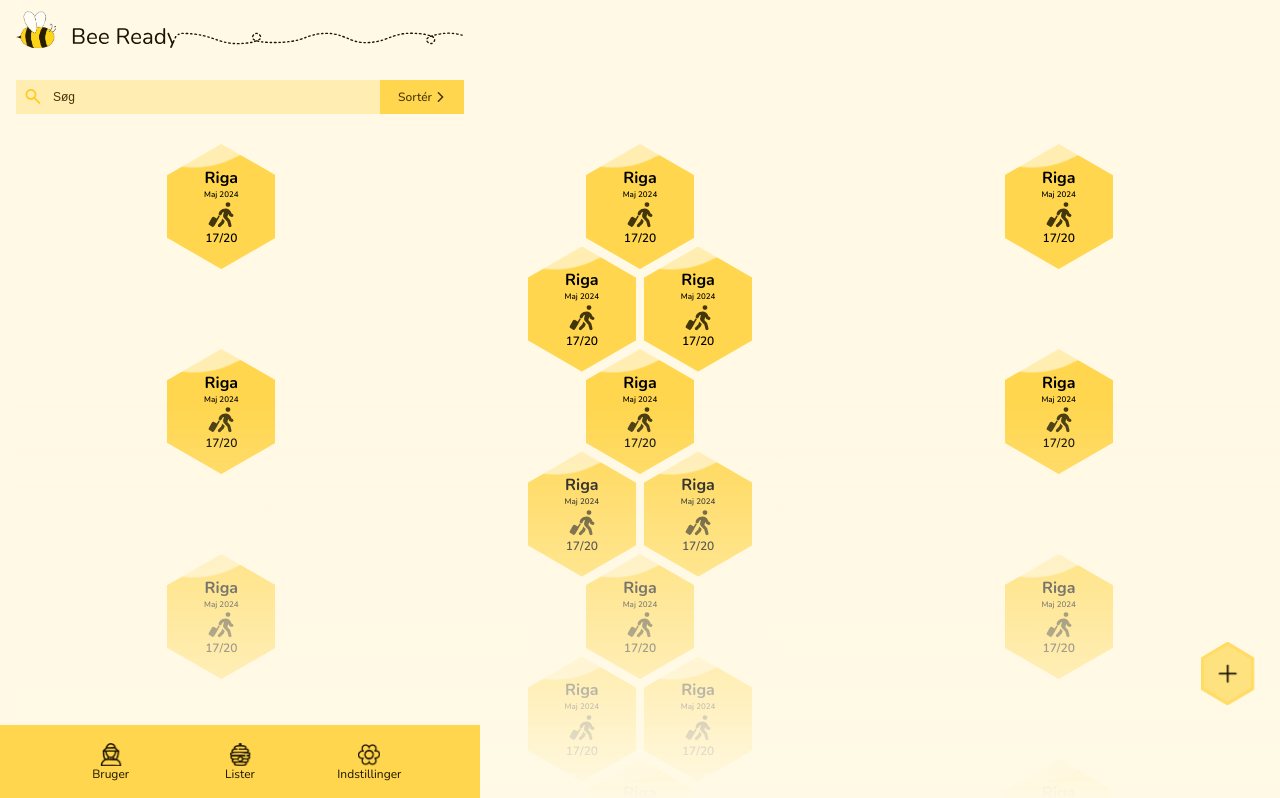
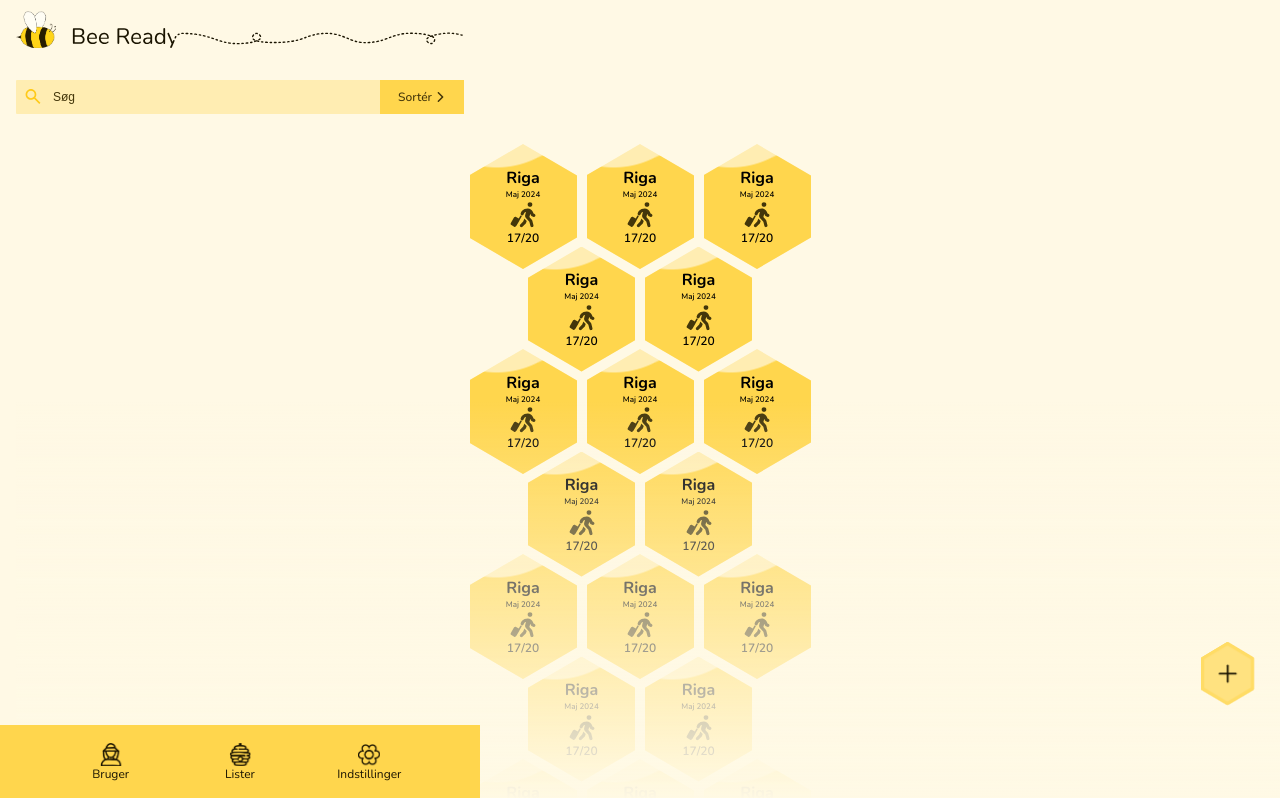
Before and after one commit to simon767b/beeReady, a React (Vite) app: page / in a window 1280 px wide. Shown: the top 798 px of the page. Built offline with nearby package versions, Linux system fonts and the light colour scheme.

Commit message:
hex grid works on smaller screens

```diff
--- a/package.json
+++ b/package.json
@@ -24,6 +24,6 @@
     "eslint-plugin-react-hooks": "^5.1.0-rc.0",
     "eslint-plugin-react-refresh": "^0.4.12",
     "globals": "^15.9.0",
-    "vite": "^5.4.8"
+    "vite": "^5.4.9"
   }
 }
--- a/src/index.css
+++ b/src/index.css
@@ -253,6 +253,7 @@ main {
 /* Lister */
 
 .lister {
+  display: flex;
   margin: 0 1rem;
 }
 
@@ -268,12 +269,10 @@ main {
 /* bikube mønster */
 
 .beehive {
-  align-items: center;
   display: grid;
   grid-template-columns: repeat(6, auto);
-  justify-items: center;
   padding-top: calc(4rem + 22.5px);
-  width: 100%;
+  margin-inline: auto;
 }
 
 .hexagon {
@@ -287,26 +286,30 @@ main {
   height: 125px;
   margin-top: -22.5px;
   position: relative;
+  width: 107px;
 }
 
 .beehive .hexagon:nth-child(5n + 2) {
-  margin-left: 0.5rem;
-  margin-right: 0.5rem;
+  justify-self: center;
+  margin-inline: 10px;
+}
+
+.beehive .hexagon:nth-child(5n + 3) {
+  justify-self: end;
 }
 
 .beehive .hexagon:nth-child(5n + 4) {
   justify-self: end;
+  margin-right: 5px;
 }
 
 .beehive .hexagon:nth-child(5n + 5) {
-  justify-self: start;
+  margin-left: 5px;
 }
 
 .beehive .hexagon:nth-child(5n + 4),
 .beehive .hexagon:nth-child(5n + 5) {
   grid-column: span 3;
-  margin-left: 0.25rem;
-  margin-right: 0.25rem;
 }
 
 .hex_content {
@@ -577,6 +580,41 @@ main {
 --------------------------------------------Media query--------------------------------------------
 --------------------------------------------------------------------------------------------------*/
 
+@media only screen and (max-width: 370px) {
+  /* beehive grid correct on smaller screen (min-width: ca. 287px) */
+  .beehive {
+    padding-top: calc(3rem + (22.5px * 0.75));
+  }
+
+  .hexagon {
+    height: calc(125px * 0.75);
+    margin-top: calc(-22.5px * 0.75);
+    width: calc(107px * 0.75);
+  }
+
+  .beehive .hexagon:nth-child(5n + 2) {
+    margin-inline: 7.5px;
+  }
+
+  .beehive .hexagon:nth-child(5n + 4) {
+    justify-self: end;
+    margin-right: 3.75px;
+  }
+
+  .beehive .hexagon:nth-child(5n + 5) {
+    margin-left: 3.75px;
+  }
+
+  .hexagon h6 {
+    font-size: var(--fontsizeS);
+  }
+
+  .hexagon img {
+    padding: 1% 0;
+    width: calc(26px * 0.5);
+  }
+}
+
 /*-------------------------------------------------------------------------------------------------
 ---------------------------------------------animation---------------------------------------------
 --------------------------------------------------------------------------------------------------*/
```
Also changed, not shown: 1 other file (tests, documents, lock files or other folders).
